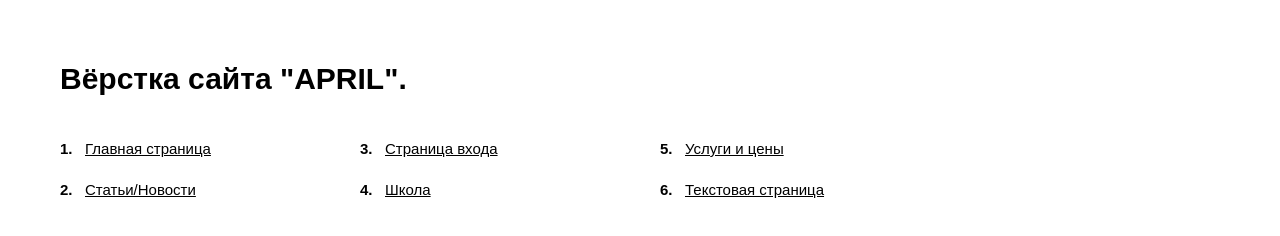
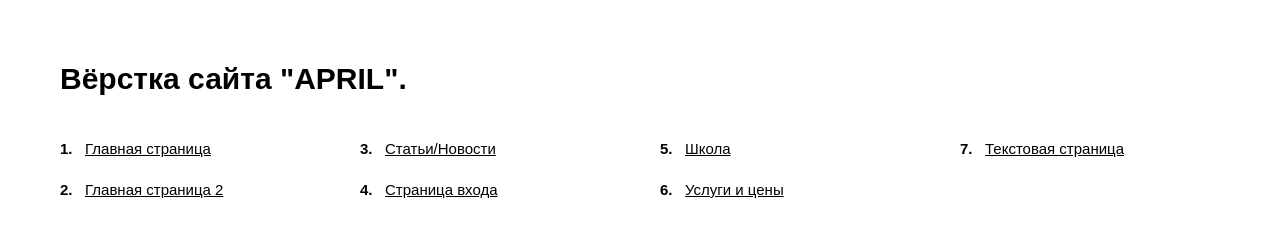
Before and after one commit to prevetal/april, a plain HTML site: page demo_links.html in a window 1280 px wide. Drawn offline with Linux system fonts and the light colour scheme.

Commit message:
Update demo_links.html

```diff
--- a/demo_links.html
+++ b/demo_links.html
@@ -185,12 +185,13 @@
 			<div class="title">Вёрстка сайта "APRIL".</div>
 
 			<ol>
-				<li><a href="/index.html" target="_blank">Главная страница</a></li>
-				<li><a href="/articles.html" target="_blank">Статьи/Новости</a></li>
-				<li><a href="/pre_index.html" target="_blank">Страница входа</a></li>
-				<li><a href="/school.html" target="_blank">Школа</a></li>
-				<li><a href="/services.html" target="_blank">Услуги и цены</a></li>
-				<li><a href="/text_page.html" target="_blank">Текстовая страница</a></li>
+				<li><a href="./index.html" target="_blank">Главная страница</a></li>
+				<li><a href="./index2.html" target="_blank">Главная страница 2</a></li>
+				<li><a href="./articles.html" target="_blank">Статьи/Новости</a></li>
+				<li><a href="./pre_index.html" target="_blank">Страница входа</a></li>
+				<li><a href="./school.html" target="_blank">Школа</a></li>
+				<li><a href="./services.html" target="_blank">Услуги и цены</a></li>
+				<li><a href="./text_page.html" target="_blank">Текстовая страница</a></li>
 			</ol>
 		</div>
 	</body>
```
